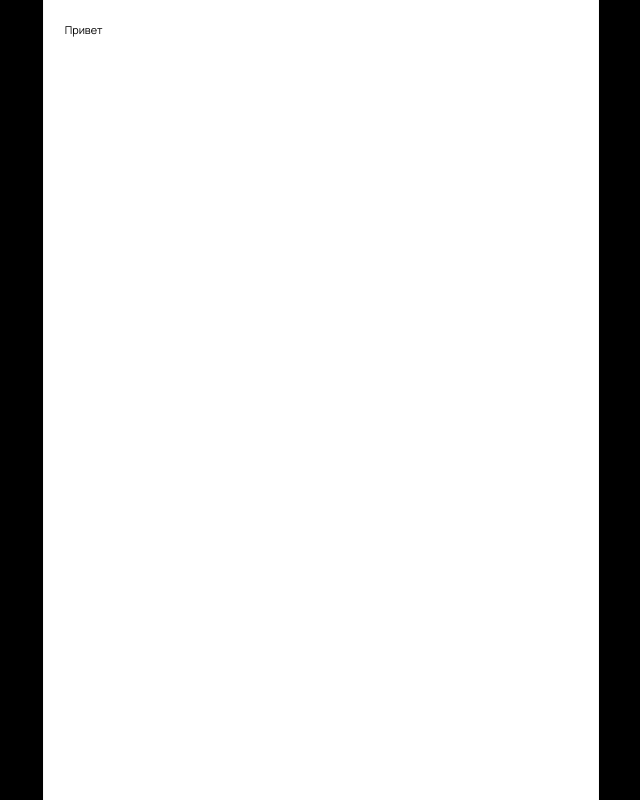
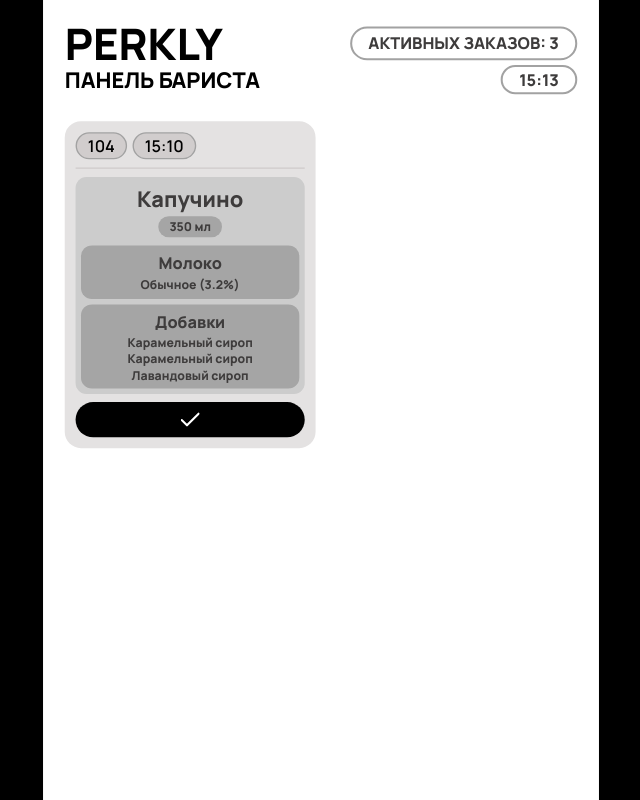
Before and after one commit to westside-jpg/Perkly, a React (Vite) app in the folder frontend/: page /barista in a window 1280 px wide. Shown: the whole page, without its empty margins (319-959 px from the left). Built offline with nearby package versions, Linux system fonts and the light colour scheme.

Commit message:
feat: implement static design to barista screen

```diff
--- a/frontend/src/BaristaScreen.tsx
+++ b/frontend/src/BaristaScreen.tsx
@@ -9,7 +9,74 @@ export default function BaristaScreen() {
                 position="top-center"
                 style={{ fontFamily: "MyFont, sans-serif" }}
             />
-            <div>Привет</div>
+
+            {/* Хэдер */}
+            <div className="flex flex-col w-full">
+
+                <div className="flex flex-row justify-between items-center">
+                    <p className="font-extrabold text-[64px] leading-none">PERKLY</p>
+                    <p className="font-extrabold text-[24px] px-6 py-1 border-3 border-[#A2A2A2] rounded-full text-[#3E3C3C]">
+                        АКТИВНЫХ ЗАКАЗОВ: 3
+                    </p>
+                </div>
+
+
+                <div className="flex flex-row justify-between items-center">
+                    <p className="font-extrabold text-[32px] leading-none">ПАНЕЛЬ БАРИСТА</p>
+                    <p className="font-extrabold text-[24px] px-6 py-[0.5px] border-3 border-[#A2A2A2] rounded-full text-[#3E3C3C]">
+                        15:13
+                    </p>
+                </div>
+
+            </div>
+
+            {/* Контент */}
+            <div className={`grid grid-cols-2 gap-4 mt-10`}>
+
+                <div className={`bg-[#E4E2E2] rounded-3xl p-4`}>
+                    {/* Номер заказа и время */}
+                    <div className={`flex flex-row gap-2 border-b-2 pb-3 border-[#D1CDCD]`}>
+                        <p className={`font-semibold text-[24px] bg-[#D1CDCD] rounded-full px-4 border-2 border-[#A2A2A2]`}>104</p>
+                        <p className={`font-semibold text-[24px] bg-[#D1CDCD] rounded-full px-4 border-2 border-[#A2A2A2]`}>15:10</p>
+                    </div>
+
+                    {/* Список товаров */}
+                    <div className={`flex flex-col gap-3 mt-3`}>
+                        {/* Товар */}
+                        <div className={`flex flex-col bg-[#CCCCCC] rounded-2xl p-2 items-center text-center`}>
+                            {/* Название и объем */}
+                            <p className={`font-extrabold text-[32px] text-[#3E3C3C]`}>Капучино</p>
+                            <p className={`w-fit bg-[#A5A5A5] rounded-full font-extrabold text-[18px] px-4 py-0.5 mt-0.5 text-[#3E3C3C]`}>350 мл</p>
+                            {/* Молоко */}
+                            <div className={`flex flex-col w-full mt-3 bg-[#A5A5A5] p-2 rounded-2xl`}>
+                                <p className={`font-extrabold text-[24px] text-[#3E3C3C]`}>Молоко</p>
+                                <p className={`font-extrabold text-[18px] text-[#3E3C3C]`}>Обычное (3.2%)</p>
+                            </div>
+                            {/* Добавки */}
+                            <div className={`flex flex-col w-full mt-2 bg-[#A5A5A5] p-2 rounded-2xl`}>
+                                <p className={`font-extrabold text-[24px] text-[#3E3C3C]`}>Добавки</p>
+                                <div className={`flex flex-col leading-6`}>
+                                    <p className={`font-extrabold text-[18px] text-[#3E3C3C]`}>Карамельный сироп</p>
+                                    <p className={`font-extrabold text-[18px] text-[#3E3C3C]`}>Карамельный сироп</p>
+                                    <p className={`font-extrabold text-[18px] text-[#3E3C3C]`}>Лавандовый сироп</p>
+                                </div>
+                            </div>
+                        </div>
+                        <button className={`flex bg-black py-3 rounded-full items-center justify-center
+                            transition-all duration-200 ease-[cubic-bezier(0.34,1.56,0.64,1)]
+                            active:scale-95 cursor-pointer`}>
+                            <img alt="Готово" src="elements/apply.svg" className={`w-7 h-7`} />
+                        </button>
+                    </div>
+                </div>
+
+
+
+            </div>
+
+
+
+
         </KioskFrame>
     )
 }
```
Also changed, not shown: frontend/public/elements/apply.svg (added).
